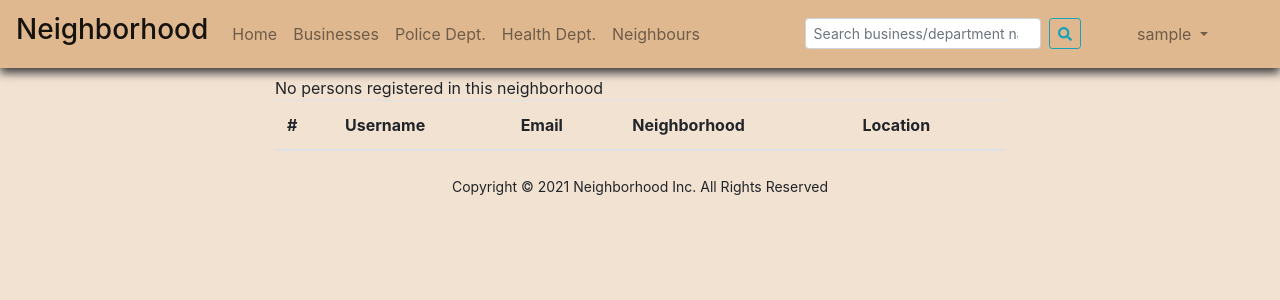
After one commit to KenThumi/neighborhood, a Django app: page /neighbours in a window 1280 px wide. The commit adds this page. Shown: the top 300 px of the page. Run offline with Django 3.2, Linux system fonts and the light colour scheme; a user stored in the database is signed in; tables that the repository leaves empty hold one stand-in row (values such as "Sample post"); lists and menus that the app fills with data are empty; some libraries are stand-ins or nearby versions.

Commit message:
Added neighbours list

```diff
--- a/events/templates/navbar.html
+++ b/events/templates/navbar.html
@@ -22,6 +22,9 @@
         </li>
         <li class="nav-item">
           <a class="nav-link" href="{%url 'health'%}">Health Dept. </a>
+        </li>
+        <li class="nav-item">
+          <a class="nav-link" href="{%url 'neighbours'%}">Neighbours </a>
         </li>
       </ul>
       {% if user.is_authenticated %}
--- /dev/null
+++ b/events/templates/people.html
@@ -0,0 +1,49 @@
+{%extends "base.html"%}
+
+{% block content %}
+{{block.super}}
+
+<div class="container my-2">
+
+    <div class="row">
+
+
+         <!-- peoplr -->
+        <div class="col-md-8 offset-md-2">
+            <table class="table table-striped">
+                <thead>
+                  <tr>
+                    <th scope="col">#</th>
+                    <th scope="col">Username</th>
+                    <th scope="col">Email</th>
+                    <th scope="col">Neighborhood</th>
+                    <th scope="col">Location</th>
+                  </tr>
+                </thead>
+                <tbody>
+                    {% for person in persons %}
+                  <tr>
+                    <th scope="row"> {{ forloop.counter }}</th>
+                    <td>{{person.username | title}}</td>
+                    <td>{{person.email}}</td>
+                    <td>{{person.profile.location.name}}</td>
+                    <td>{{person.profile.location.location}}</td>
+                  </tr>
+                    {%empty%}
+                     <tr> No persons registered in this neighborhood</tr>
+                    {%endfor%}
+                </tbody>
+              </table>
+        </div>
+    </div>
+
+
+
+</div>
+<!-- copyrights -->
+<div class="mt-1 text-center">
+    <small class="text-center">
+    Copyright © 2021 Neighborhood Inc. All Rights Reserved
+    </small>
+</div>
+{% endblock %}
--- a/events/urls.py
+++ b/events/urls.py
@@ -14,6 +14,7 @@ urlpatterns = [
     path('depts', views.getDepts, name='depts'),
     path('postform',views.createPost, name='postform'),
     path('updatelocation', views.updateLocation, name='updatelocation'),
-    path('search', views.search, name='search')
+    path('search', views.search, name='search'),
+    path('neighbours', views.getNeighbours, name='neighbours')
 
 ]
--- a/events/views.py
+++ b/events/views.py
@@ -4,6 +4,7 @@ from events.forms import PostForm, ProfileForm, UpdateLocationForm, UserRegister
 from django.shortcuts import redirect, render
 from django.contrib import messages
 from django.contrib.auth.decorators import login_required
+from django.contrib.auth.models import User
 # Create your views here.
 
 @login_required
@@ -156,3 +157,13 @@ def search(request):
         return render(request,'depts.html',ctx)
 
     return redirect('home')
+
+
+@login_required
+def getNeighbours(request):
+    persons = User.objects.filter(profile__location = request.user.profile.location).exclude(pk=request.user.id)
+
+
+    ctx = {'persons':persons}
+
+    return render(request,'people.html',ctx)
```
